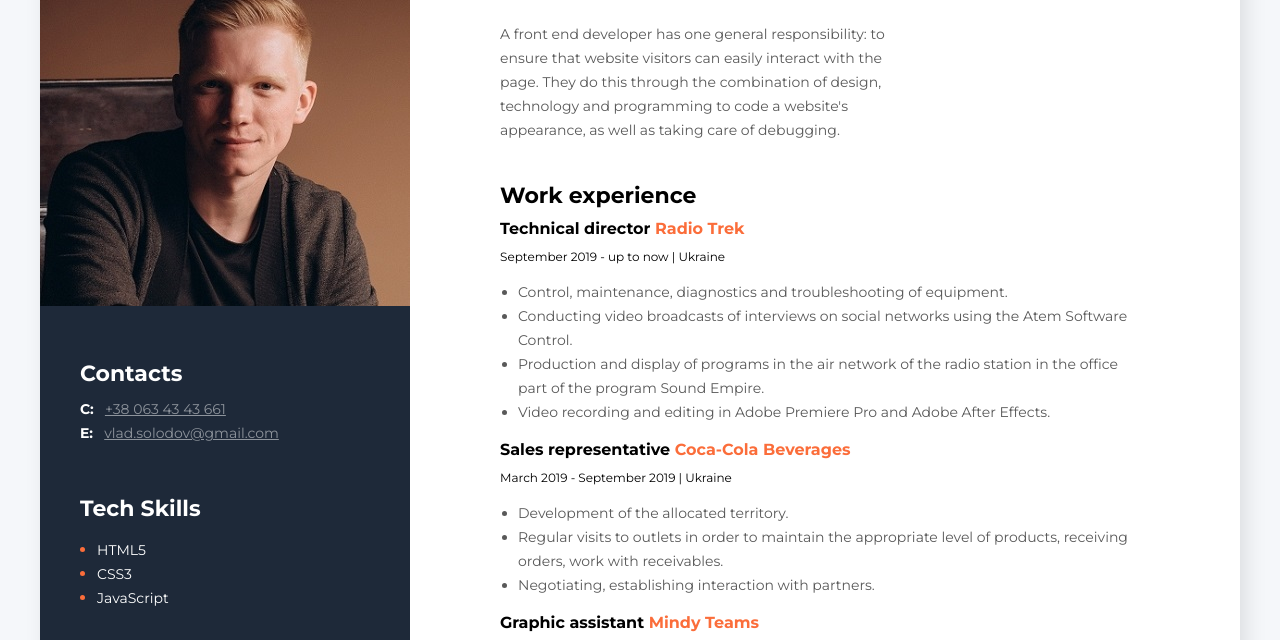
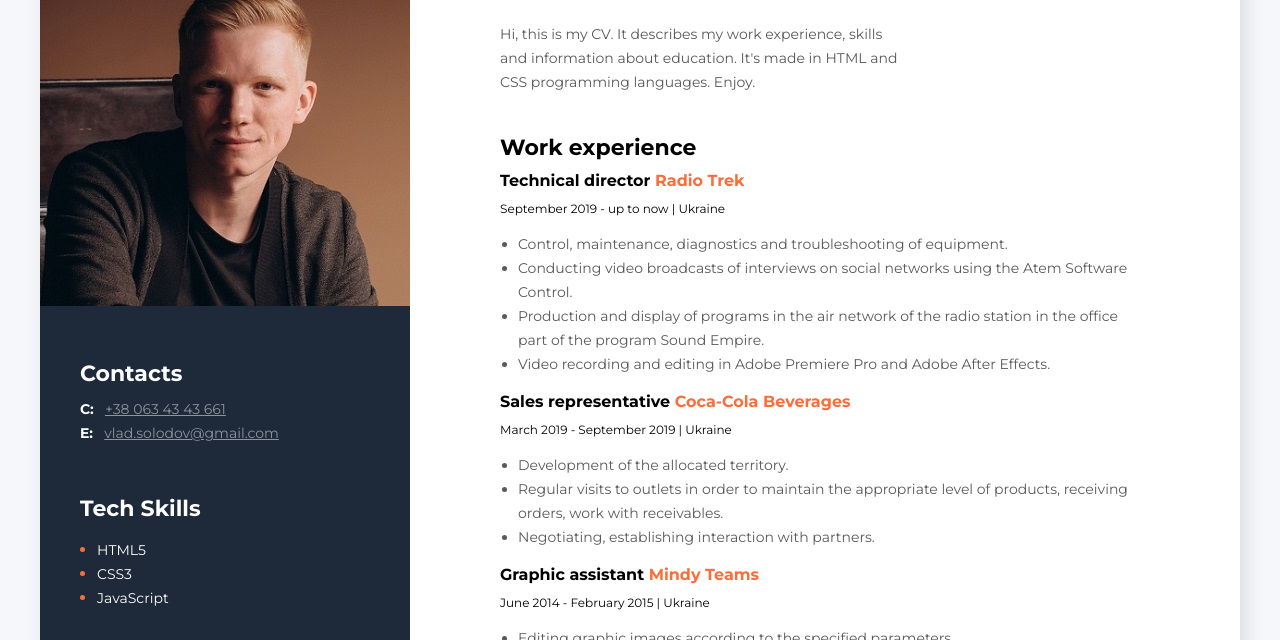
Before and after one commit to vladsolodov/CV, a plain HTML site: page index.html in a window 1280 px wide. Shown: the part 128-768 px from the top of the page. Drawn offline with Linux system fonts and the light colour scheme.

Commit message:
update info

```diff
--- a/index.html
+++ b/index.html
@@ -24,7 +24,7 @@
 
                 <h1 class="about-me-name">Vladyslav Solodov</h1>
 
-                <p class="about-me-description">A front end developer has one general responsibility: to ensure that website visitors can easily interact with the page. They do this through the combination of design, technology and programming to code a website's appearance, as well as taking care of debugging.
+                <p class="about-me-description">Hi, this is my CV. It describes my work experience, skills and information about education. It's made in HTML and CSS programming languages. Enjoy.
                 </p>
             </div>
 
```
